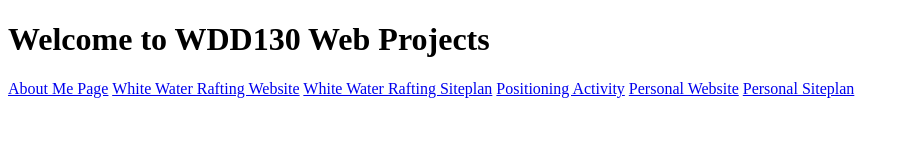
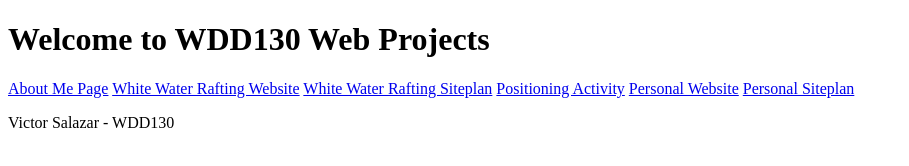
Before and after one commit to Bicho1302/wdd130, a plain HTML site: page index.html in a window 1280 px wide. Shown: the whole page, without its empty margins (0-909 px from the left). Drawn offline with Linux system fonts and the light colour scheme.

Commit message:
Update index.html

```diff
--- a/index.html
+++ b/index.html
@@ -15,6 +15,7 @@
   <a href="#">Personal Website</a>
   <a href="#">Personal Siteplan</a>
 </nav>
+<p>Victor Salazar - WDD130</p>
 <body>
 
 </body>
```
